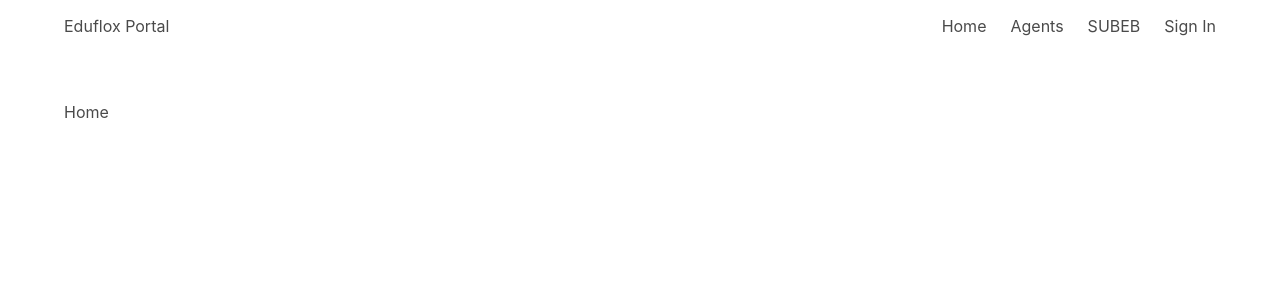
After one commit to abrahamy/eduflox, a Django app: template eduflox/agents/templates/agents/home.html in a window 1280 px wide. The commit adds this page. Shown: the top 300 px of the page. Run offline with Django 3.2, Linux system fonts and the light colour scheme; the template is opened without the code that fills it, so the values that code supplies are empty; parts of the project's set-up code (start-up, migrations or seed data) failed here and were passed over; some libraries are stand-ins or nearby versions.

Commit message:
refactor

```diff
--- /dev/null
+++ b/eduflox/agents/templates/agents/dashboard.html
@@ -0,0 +1,6 @@
+{% extends 'base.html' %}
+
+<!-- Content Block -->
+{% block main %}
+<h1>Dashboard</h1>
+{% endblock %}
--- /dev/null
+++ b/eduflox/agents/templates/agents/home.html
@@ -0,0 +1,6 @@
+{% extends 'base.html' %}
+
+<!-- Content Block -->
+{% block main %}
+<h1>Home</h1>
+{% endblock %}
--- a/eduflox/agents/templates/agents/base.html
+++ b/eduflox/agents/templates/base.html
@@ -25,38 +25,26 @@
       </div>
       <div id="navbarMenu" class="navbar-menu">
         <div class="navbar-end">
-          <a class="navbar-item is-active">
-            Home
-          </a>
-          <a class="navbar-item">
-            Agents
-          </a>
-          <a class="navbar-item">
-            SUBEB
-          </a>
-          {% if request.user.authenticated %}
+          {% if request.resolver_match.url_name == 'home' %}
+          <a class="navbar-item is-active">Home</a>
+          {% else %}
+          <a class="navbar-item" href="{% url 'home' %}">Home</a>
+          {% endif %}
+          <a class="navbar-item" href="{% url 'agents.dashboard' %}">Agents</a>
+          <a class="navbar-item" href="{#% url 'subeb.dashboard' %#}">SUBEB</a>
+          {% if user.authenticated %}
           <div class="navbar-item has-dropdown is-hoverable">
-            <a class="navbar-link">
-              Account
-            </a>
+            <a class="navbar-link">Account</a>
             <div class="navbar-dropdown">
-              <a class="navbar-item">
-                Dashboard
-              </a>
-              <a class="navbar-item">
-                Profile
-              </a>
-              <a class="navbar-item">
-                Settings
-              </a>
+              <a class="navbar-item">Dashboard</a>
+              <a class="navbar-item">Profile</a>
+              <a class="navbar-item">Settings</a>
               <hr class="navbar-divider">
-              <div class="navbar-item">
-                Logout
-              </div>
+              <a class="navbar-item" href="{% url 'logout' %}">Logout</a>
             </div>
           </div>
           {% else %}
-          <a class="navbar-item">
+          <a class="navbar-item" href="{% url 'login' %}">
             Sign In
           </a>
           {% endif %}
--- /dev/null
+++ b/eduflox/agents/templates/registration/login.html
@@ -0,0 +1 @@
+{% extends 'base.html' %} {% block main %} {{ form.as_p }} {% endblock %}
--- a/eduflox/agents/urls.py
+++ b/eduflox/agents/urls.py
@@ -1,9 +1,5 @@
 """eduflox.agents URL Configuration"""
-from django.contrib import admin
 from django.urls import path
 import eduflox.agents.views as views
 
-urlpatterns = [
-    path("admin/", admin.site.urls),
-    path("", views.index, name="agents.dashboard"),
-]
+urlpatterns = [path("", views.dashboard, name="agents.dashboard")]
--- a/eduflox/urls.py
+++ b/eduflox/urls.py
@@ -14,11 +14,14 @@ Including another URLconf
     2. Add a URL to urlpatterns:  path('blog/', include('blog.urls'))
 """
 from django.contrib import admin
+from django.contrib.auth.views import LoginView, LogoutView
 from django.urls import path, include
 import eduflox.agents.views
 
 urlpatterns = [
-    path("admin/", admin.site.urls),
+    # path("admin/", admin.site.urls),
     path("agents/", include("eduflox.agents.urls")),
-    path("", eduflox.agents.views.index),
+    path("signin", LoginView.as_view(), name="login"),
+    path("signout", LogoutView.as_view(next_page="home"), name="logout"),
+    path("", eduflox.agents.views.home, name="home"),
 ]
```
Also changed, not shown: eduflox/agents/views.py (+6 -2 lines), 1 other file.
